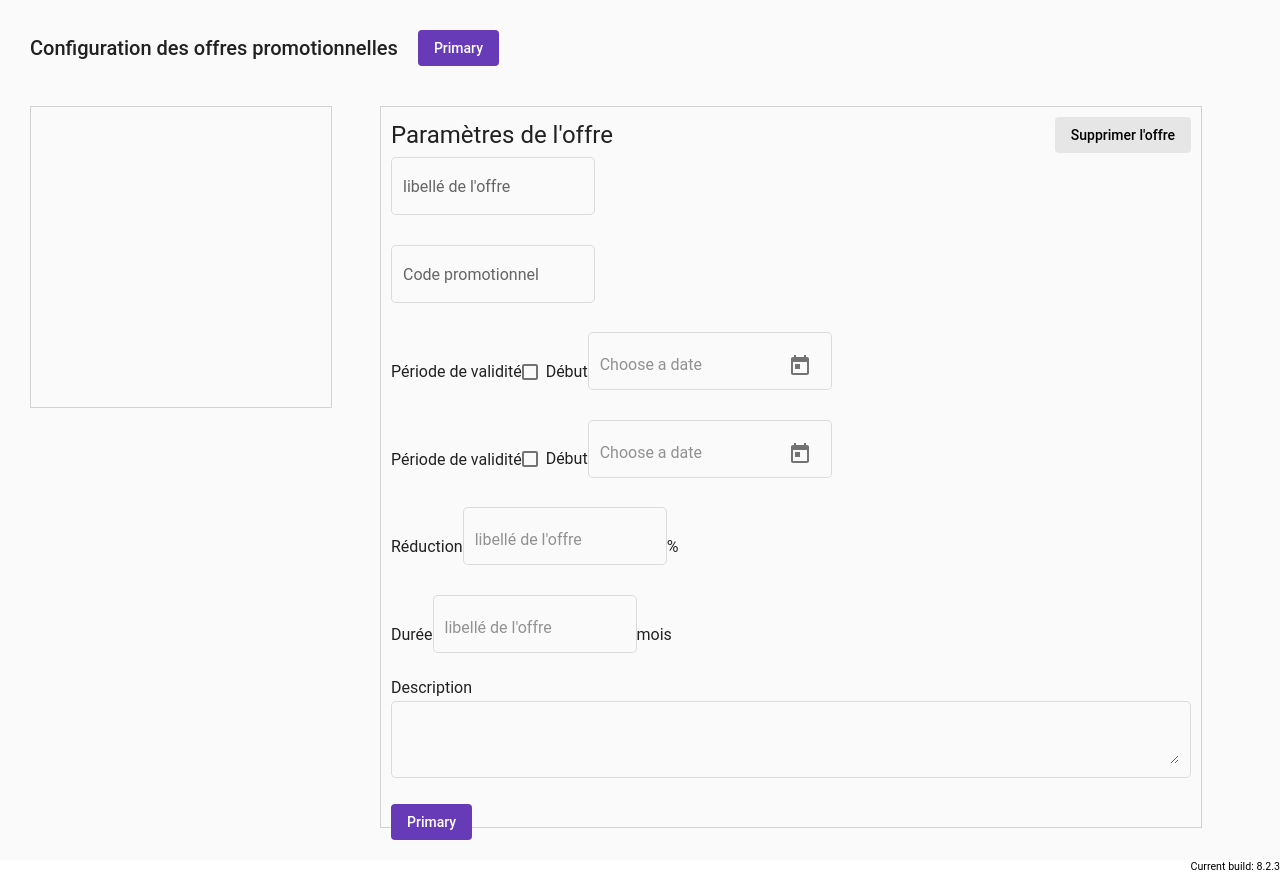
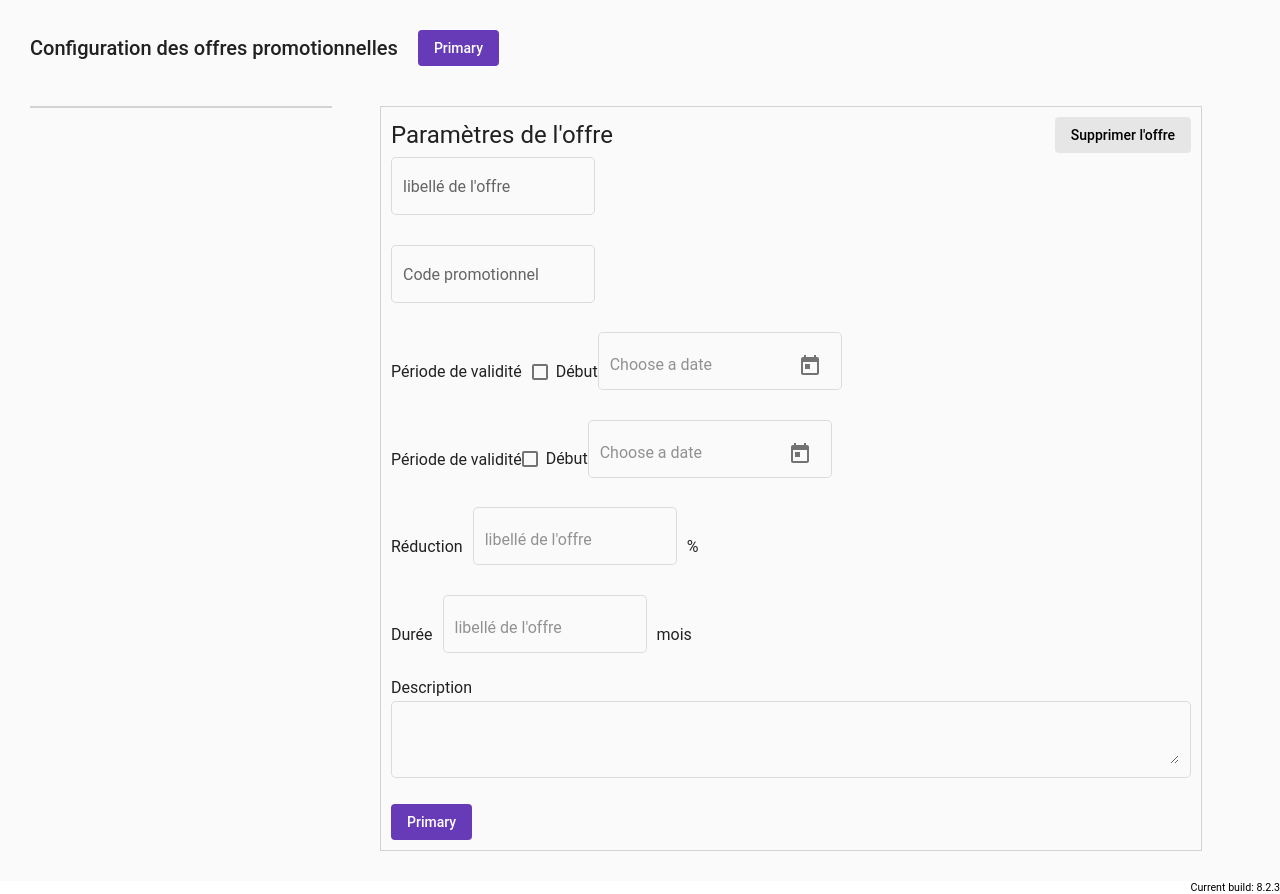
Before and after one commit to emilletpharma/Coupon, an Angular app: page / in a window 1280 px wide. Before the commit the page ends 873 px from the top, so only its background shows below. Built offline with nearby package versions, Linux system fonts and the light colour scheme.

Commit message:
2 files modified

```diff
--- a/src/app/form-field-overview-example.html
+++ b/src/app/form-field-overview-example.html
@@ -22,7 +22,7 @@
           </mat-form-field>
 
 					<div class="horizontal">
-						<div>Période de validité</div>
+						<div class="right-space">Période de validité</div>
 						<mat-checkbox class="example-margin">Début</mat-checkbox>
 						<mat-form-field appearance="outline">
 							<input matInput [matDatepicker]="picker1" placeholder="Choose a date">
@@ -45,16 +45,16 @@
 
 
 					<div class="horizontal">
-						<div>Réduction</div>
-						<mat-form-field appearance="outline">
+						<div class="right-space">Réduction</div>
+						<mat-form-field appearance="outline" class="right-space">
 							<input matInput placeholder="libellé de l'offre">
             </mat-form-field>
 						<div>%</div>
 					</div>
 
           <div class="horizontal">
-						<div>Durée</div>
-						<mat-form-field appearance="outline">
+						<div class="right-space">Durée</div>
+						<mat-form-field appearance="outline" class="right-space">
 							<input matInput placeholder="libellé de l'offre">
             </mat-form-field>
 						<div>mois</div>
--- a/src/app/form-field-overview-example.scss
+++ b/src/app/form-field-overview-example.scss
@@ -1,5 +1,4 @@
 .container {
-  height: 100vh;
   margin: 0px;
   display: flex;
   flex-direction: column;
@@ -22,7 +21,7 @@
 
           .left {
             width: 300px;
-            height: 300px;
+           // height: 300px;
             border: solid 1px rgba(0, 0, 0, 0.16);
       }
 
@@ -33,7 +32,6 @@
         align-items: flex-start;
         align-content: space-between;
         width: 800px;
-        height: 700px;
         border: solid 1px rgba(0, 0, 0, 0.16);
 
         .top {
@@ -78,3 +76,7 @@
 .stretch {
   width: 100%;
 }
+
+.right-space {
+  margin-right: 10px;
+}
```
